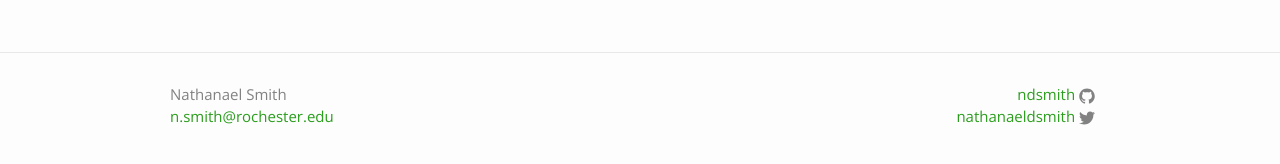
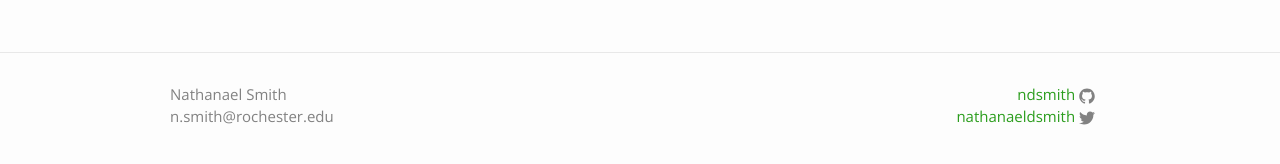
Before and after one commit to ndsmith/ndsmith.github.io, a Jekyll site: the page built from _posts/2015-02-02-website-redesign.markdown, in a window 1280 px wide. Shown: the part 682-846 px from the top of the page. Built offline with Jekyll 4.4.1, drawn with Linux system fonts in a browser that asks for light colours.

Commit message:
changed footer link colors

```diff
--- a/_includes/footer.html
+++ b/_includes/footer.html
@@ -7,7 +7,7 @@
       <div class="footer-col-1">
         <ul class="contact-list">
           <li>{{ site.title }}</li>
-          <li><a href="mailto:{{ site.email }}">{{ site.email }}</a></li>
+          <li><a  class="footerlink" href="mailto:{{ site.email }}">{{ site.email }}</a></li>
         </ul>
       </div>
 
@@ -19,7 +19,7 @@
           <li>
             <a href="https://github.com/{{ site.github_username }}">
 
-                <span class="username">{{ site.github_username }}</span>
+                <span class="username" class="footerlink">{{ site.github_username }}</span>
 
                 <span class="icon  icon--github">
                     <svg viewBox="0 0 16 16">
@@ -36,7 +36,7 @@
           <li>
             <a href="https://twitter.com/{{ site.twitter_username }}">
 
-                <span class="username">{{ site.twitter_username }}</span>
+                <span class="username"  class="footerlink">{{ site.twitter_username }}</span>
 
                 <span class="icon  icon--twitter">
                     <svg viewBox="0 0 16 16">
--- a/_posts/2015-02-02-website-redesign.markdown
+++ b/_posts/2015-02-02-website-redesign.markdown
@@ -3,6 +3,7 @@
 title:  "Website Redesign"
 date:   2015-02-02 01:46:59
 categories: website update
+permalink: title
 ---
 I have pulled the plug on my Wordpress.com blog-turned-website and have moved to a new platform. I wanted my site to be thoroughly customizable and as cheap as possible to maintain. Additionally, I wanted to explore how well I could handle HTML and CSS. Behold, the result!
 
--- a/_sass/_layout.scss
+++ b/_sass/_layout.scss
@@ -133,7 +133,14 @@
     }
 }
 
+.footerlink {
+    color: $grey-color;
+    text-decoration: none;
 
+    &:hover {
+        color: $grey-color-light;
+    }
+}
 
 
 
```
